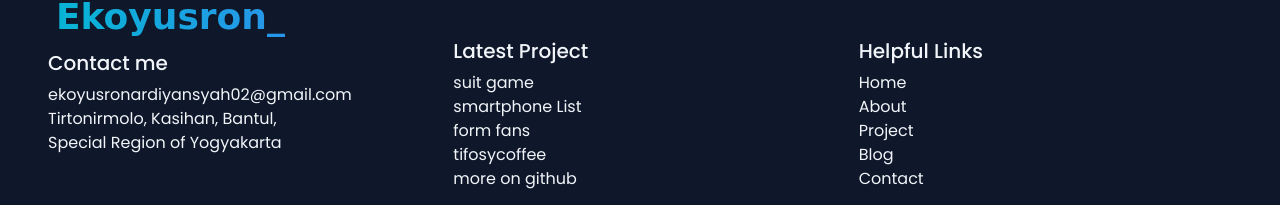
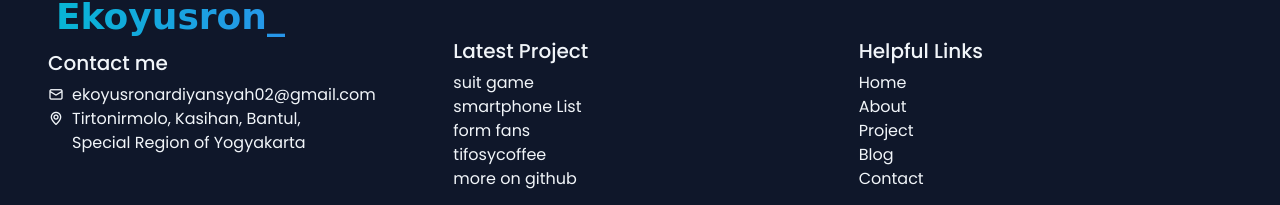
Before and after one commit to Ekoysrn/ekoyusron_2024, a website: page index.html in a window 1280 px wide. Shown: the part 6581-6786 px from the top of the page. Drawn offline with nearby package versions, Linux system fonts and the light colour scheme; a web font is replaced by a local one.

Commit message:
update footer

```diff
--- a/index.html
+++ b/index.html
@@ -5,8 +5,12 @@
   <meta charset="UTF-8">
   <meta name="viewport" content="width=device-width, initial-scale=1.0">
   <title>Portofolio Tailwindcss</title>
+  <!-- animation -->
   <link href="https://unpkg.com/aos@2.3.1/dist/aos.css" rel="stylesheet">
+  <!-- icon -->
   <link rel="shortcut icon" href="./src/images/AkademyCode.jpg" type="image/x-icon">
+  <link rel="stylesheet" href="https://unicons.iconscout.com/release/v4.0.8/css/line.css">
+  <!-- font -->
   <link rel="preconnect" href="https://fonts.googleapis.com">
   <link rel="preconnect" href="https://fonts.gstatic.com" crossorigin>
   <link href="https://fonts.googleapis.com/css2?family=Bilbo+Swash+Caps&display=swap" rel="stylesheet">
@@ -15,6 +19,7 @@
   <link
     href="https://fonts.googleapis.com/css2?family=Bilbo+Swash+Caps&family=Poppins:ital,wght@0,100;0,200;0,300;0,400;0,500;0,600;0,700;0,800;0,900;1,100;1,200;1,300;1,400;1,500;1,600;1,700;1,800;1,900&display=swap"
     rel="stylesheet">
+    <!-- css -->
   <link rel="stylesheet" href="./public/css/output.css">
   <script>
     // localstorage tailwindcss
@@ -597,9 +602,9 @@
           <div class="w-full px-4 pt-4 md:w-1/3">
             <h1 class="mb-3 text-4xl font-bold text-gradient hover:gradientotol font-logo px-2">Ekoyusron_</h1>
             <h1 class="hover:textf-gradient text-lg md:text-xl font-medium mb-1.5"><a href="">Contact me</a></h1>
-            <h2 class="text-base hover:textf-gradient">ekoyusronardiyansyah02@gmail.com</h2>
-            <p class="text-base hover:textf-gradient">Tirtonirmolo, Kasihan, Bantul,</p>
-            <p class="text-base hover:textf-gradient">Special Region of Yogyakarta</p>
+            <h2 class="text-base hover:textf-gradient"><i class="uil uil-envelope-alt pr-2"></i>ekoyusronardiyansyah02@gmail.com</h2>
+            <p class="text-base hover:textf-gradient"><i class="uil uil-map-marker pr-2"></i>Tirtonirmolo, Kasihan, Bantul,</p>
+            <p class="text-base hover:textf-gradient px-6">Special Region of Yogyakarta</p>
           </div>
           <div class="w-full px-4 my-8 md:my-14 md:w-1/3">
             <h1 class="text-lg mb-1.5 md:text-xl font-medium hover:textf-gradient">Latest Project</h1>
```
Also changed, not shown: public/css/output.css.
